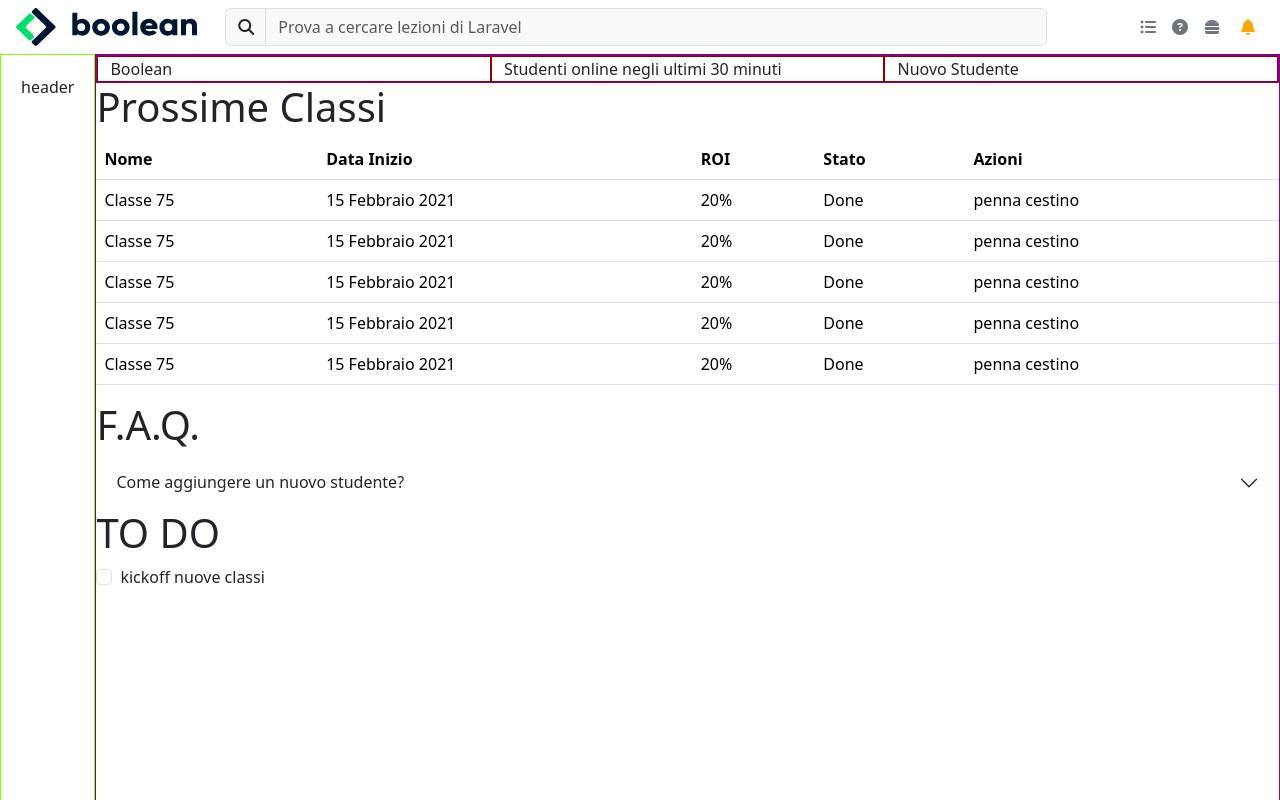
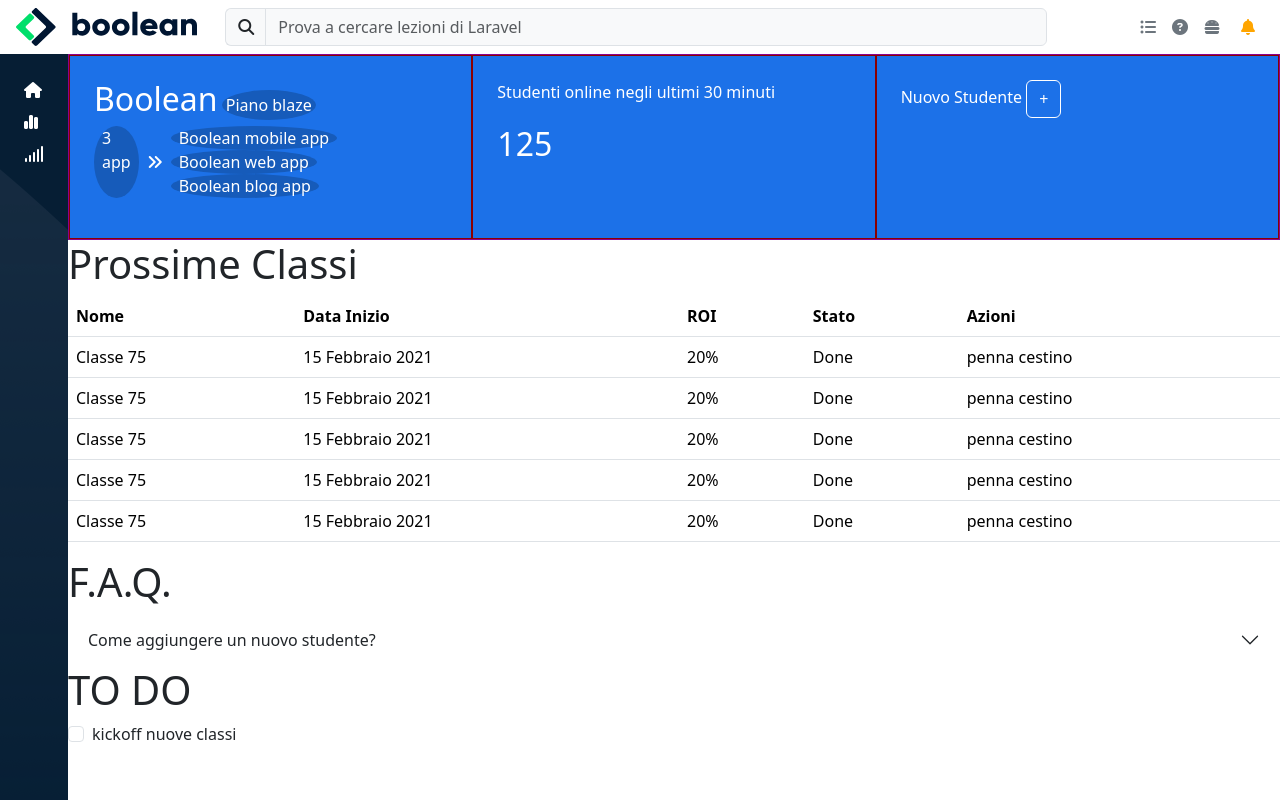
Before and after one commit to MartaScardillo/html-css-bootstrap-dashboard, a plain HTML site: page index.html in a window 1280 px wide. Drawn offline with nearby package versions, Linux system fonts and the light colour scheme.

Commit message:
Add basic main content + offcanvas

```diff
--- a/css/app.css
+++ b/css/app.css
@@ -2,10 +2,20 @@
 
 :root {
   --lightblue: #1c71e8;
+  --darkblue: #061E34;
+  --blue: #165BBA;
 }
 
 .text-orange {
     color: orange;
+}
+
+.bg-lightblue {
+    background-color: var(--lightblue);
+}
+
+.bg-blue {
+    background-color: var(--blue);
 }
 
 .mobile-logo {
@@ -22,6 +32,12 @@
 
 .app_content {
   height: 100%;
+}
+
+.header_left {
+    background-image: url(../img/sidebar-bg.png);
+    background-color: var(--darkblue);
+    height: 100%;
 }
 
 .main_content {
@@ -61,7 +77,7 @@
 }
 .debug .header_left {
   border: 1px chartreuse solid;
-  padding: 20px;
+  /* padding: 20px; */
 }
 .debug .main_content {
   border: 1px darkmagenta solid;
--- a/index.html
+++ b/index.html
@@ -17,13 +17,41 @@
     <link rel="stylesheet" href="./css/app.css" />
   </head>
 
-  <body class="">
+  <body>
+
+    <div
+      class="offcanvas offcanvas-end"
+      data-bs-scroll="true"
+      tabindex="-1"
+      id="offcanvasWithBothOptions"
+      aria-labelledby="offcanvasWithBothOptionsLabel"
+    >
+      <div class="offcanvas-header">
+        <h5 class="offcanvas-title" id="offcanvasWithBothOptionsLabel">
+
+        </h5>
+        <button
+          type="button"
+          class="btn-close"
+          data-bs-dismiss="offcanvas"
+          aria-label="Close"
+        ></button>
+      </div>
+      <div class="offcanvas-body">
+        <p></p>
+      </div>
+    </div>
+
     <div class="app overflow-hidden">
       <aside class="aside_top container-fluid flex-shrink-0 py-2">
         <div class="row">
           <div class="col-2 d-flex justify-content-center">
-            <img class="mobile-logo d-lg-none" src="./img/mobile-logo.png" alt=""/>
-            <img class="d-none d-lg-inline-block" src="./img/logo.svg" alt="">
+            <img
+              class="mobile-logo d-lg-none"
+              src="./img/mobile-logo.png"
+              alt=""
+            />
+            <img class="d-none d-lg-inline-block" src="./img/logo.svg" alt="" />
           </div>
           <div class="col flex-grow-1 d-flex">
             <form class="d-flex flex-grow-1 input-group" role="search">
@@ -39,12 +67,18 @@
               />
             </form>
           </div>
-          <div class="col-2 d-flex justify-content-end align-items-center ">
-            <a class="nav-link text-secondary" href="#"><i class="fa-solid fa-list-ul d-none d-lg-inline-block px-2"></i></a>
-            <a class="nav-link text-secondary" href="#"><i
-              class="fa-solid fa-circle-question d-none d-lg-inline-block px-2"
-            ></i></a>
-            <a class="nav-link text-secondary" href="#"><i class="fa-solid fa-burger d-none d-lg-inline-block px-2"></i></a>
+          <div class="col-2 d-flex justify-content-end align-items-center">
+            <a class="nav-link text-secondary" href="#"
+              ><i class="fa-solid fa-list-ul d-none d-lg-inline-block px-2"></i
+            ></a>
+            <a class="nav-link text-secondary" href="#"
+              ><i
+                class="fa-solid fa-circle-question d-none d-lg-inline-block px-2"
+              ></i
+            ></a>
+            <a class="nav-link text-secondary" href="#"
+              ><i class="fa-solid fa-burger d-none d-lg-inline-block px-2"></i
+            ></a>
             <div class="dropdown d-flex">
               <a
                 class="btn"
@@ -65,14 +99,73 @@
           </div>
         </div>
       </aside>
-      <div class="app_content d-flex debug">
-        <header class="header_left">header</header>
+      <div class="app_content d-flex">
+        <header
+          class="header_left d-flex flex-column justify-content-between p-4"
+        >
+          <div class="d-flex flex-column text-white">
+            <a class="nav-link pb-2" href="#"
+              ><i class="fa-solid fa-house"></i
+            ></a>
+            <a class="nav-link pb-2" href="#"
+              ><i class="fa-solid fa-chart-simple"></i
+            ></a>
+            <a class="nav-link" href="#"><i class="fa-solid fa-signal"></i></a>
+          </div>
+          <div>
+            <a class="nav-link" href="#"><i class="fa-solid fa-gear"></i></a>
+          </div>
+        </header>
         <main class="main_content overflow-auto flex-grow-1">
-          <section class="hero container-fluid">
-            <div class="row flex-column flex-md-row">
-              <div class="col order-md-2">Nuovo Studente</div>
-              <div class="col order-first">Boolean</div>
-              <div class="col">Studenti online negli ultimi 30 minuti</div>
+          <section class="hero container-fluid bg-lightblue debug">
+            <div class="row flex-column flex-md-row text-white">
+              <div class="col order-0 order-md-2 p-4">
+                Nuovo Studente
+
+                <button
+                  type="button"
+                  class="btn active"
+                  data-bs-toggle="offcanvas"
+                  data-bs-target="#offcanvasWithBothOptions"
+                  aria-controls="offcanvasWithBothOptions"
+                >
+                  +
+                </button>
+              </div>
+              <div class="col order-0 order-md-first p-4">
+                <h2 class="d-inline-block">Boolean</h2>
+                <span class="bg-blue rounded-circle p-1">Piano blaze</span>
+                <ul class="list-unstyled d-flex">
+                  <li class="px-2 bg-blue rounded-circle">3 app</li>
+                  <li class="d-flex">
+                    <i
+                      class="fa-solid fa-angles-right d-flex align-items-center px-2"
+                    ></i>
+                    <ul class="list-unstyled">
+                      <li class="d-lg-none px-2 bg-blue rounded-circle">+</li>
+                      <li
+                        class="d-none d-lg-inline-block px-2 bg-blue rounded-circle"
+                      >
+                        Boolean mobile app
+                      </li>
+                      <li
+                        class="d-none d-lg-inline-block px-2 bg-blue rounded-circle"
+                      >
+                        Boolean web app
+                      </li>
+                      <li
+                        class="d-none d-lg-inline-block px-2 bg-blue rounded-circle"
+                      >
+                        Boolean blog app
+                      </li>
+                    </ul>
+                  </li>
+                </ul>
+              </div>
+              <div class="col p-4">
+                <p>Studenti online negli ultimi 30 minuti</p>
+                <p class="fs-2">125</p>
+              </div>
             </div>
           </section>
           <section>
```
